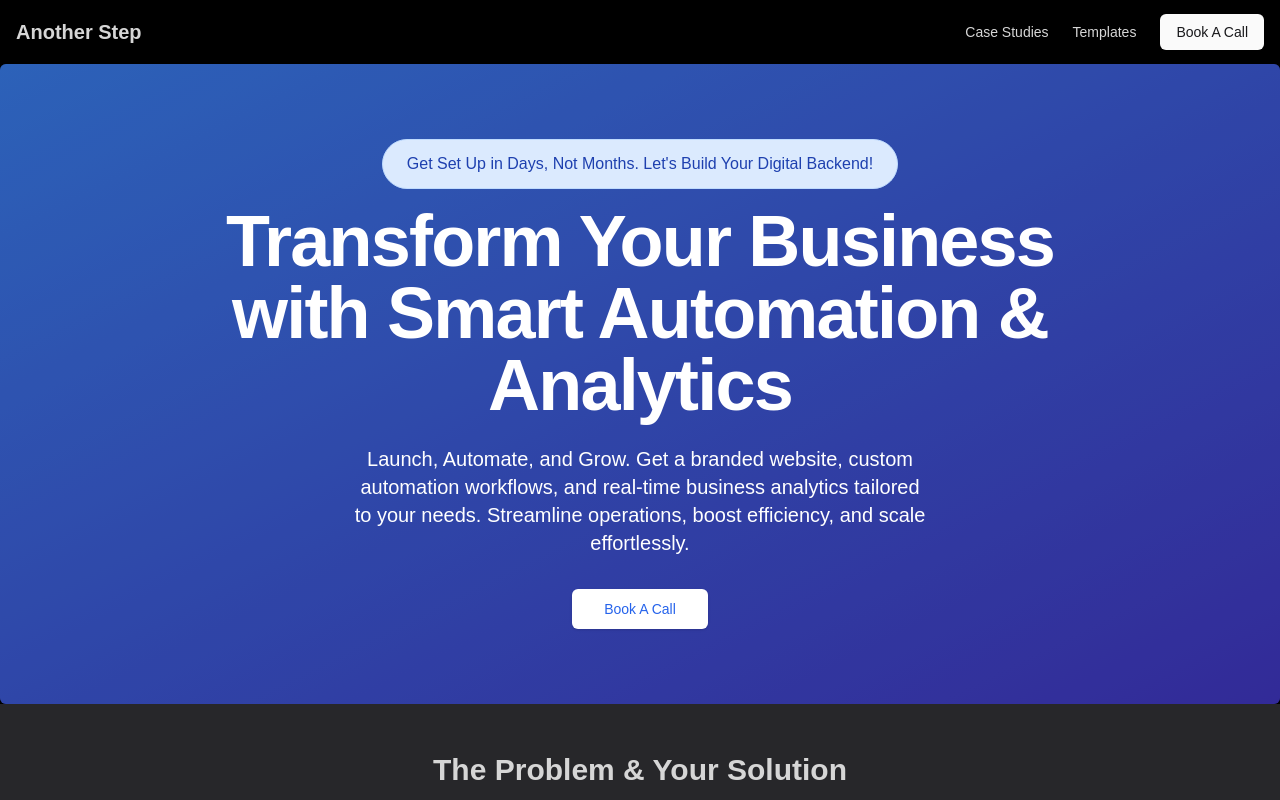
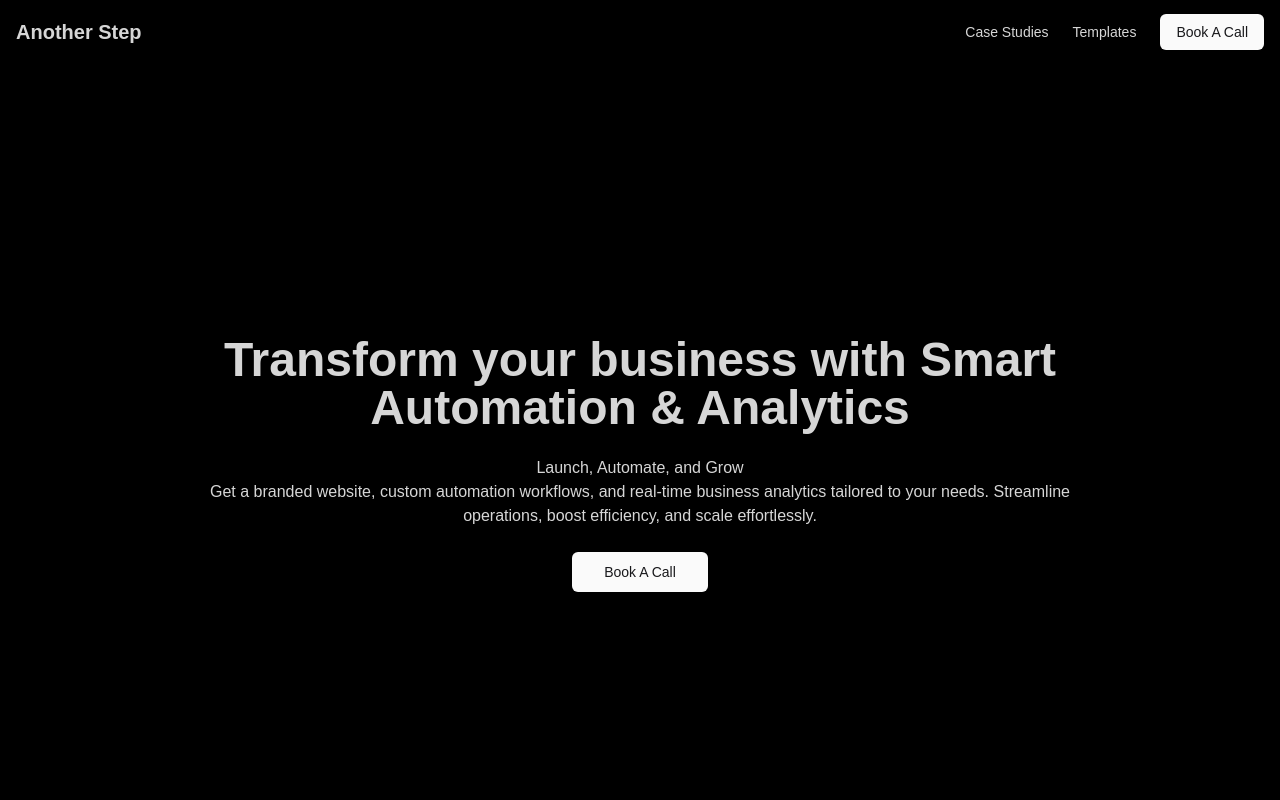
Before and after one commit to harryyking/HemoHeros, a Next.js app: page / in a window 1280 px wide. Shown: the top 800 px of the page. Built offline with nearby package versions, Linux system fonts and the light colour scheme; a web font is replaced by a local one.

Commit message:
hero edit ui

```diff
--- a/components/Hero.tsx
+++ b/components/Hero.tsx
@@ -3,36 +3,19 @@ import { Button } from "@/components/ui/button";
 
 export default function Hero() {
   return (
-    <div className="relative h-[40rem] w-full flex items-center justify-center overflow-hidden rounded-md bg-gradient-to-br from-blue-500 to-indigo-700">
-      {/* Background Overlay */}
-      <div className="absolute inset-0 bg-black opacity-25"></div>
-
-      {/* Content Container */}
-      <div className="z-10 flex flex-col items-center justify-center text-center text-white p-4">
-        {/* Tagline */}
-        <p className="mb-4 px-6 py-3 border border-blue-200 bg-blue-100 text-blue-800 rounded-full backdrop-blur-sm">
-          Get Set Up in Days, Not Months. Let's Build Your Digital Backend!
-        </p>
-
-        {/* Main Heading */}
-        <h1 className="text-3xl sm:text-5xl md:text-5xl lg:text-7xl font-bold tracking-tight leading-tight max-w-4xl">
-          Transform Your Business with Smart Automation & Analytics
-        </h1>
-
-        {/* Description */}
-        <p className="mt-6 mb-8 text-lg md:text-xl max-w-xl">
-          Launch, Automate, and Grow.
-          Get a branded website, custom automation workflows, and real-time business analytics tailored to your needs. Streamline operations, boost efficiency, and scale effortlessly.
-        </p>
-
-        {/* Call to Action */}
-        <Button
-          size="lg"
-          className="bg-white hover:bg-blue-200 text-blue-600 hover:text-blue-800 transition-colors duration-200"
-        >
-          Book A Call
-        </Button>
-      </div>
+    <div className="hero min-h-screen">
+  <div className="hero-content text-center">
+    <div className="max-w-4xl">
+      <h1 className="text-5xl font-bold">Transform your business with Smart Automation & Analytics</h1>
+      <p className="py-6">
+      Launch, Automate, and Grow <br />
+       Get a branded website, custom automation workflows,
+      and real-time business analytics tailored to your needs.
+       Streamline operations, boost efficiency, and scale effortlessly.
+      </p>
+      <Button size={"lg"}>Book A Call</Button>
     </div>
+  </div>
+</div>
   );
 }
```
